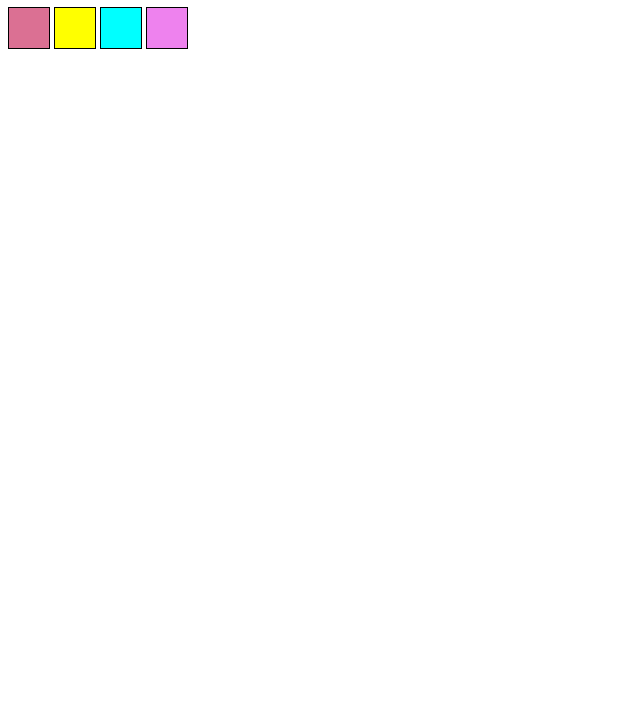
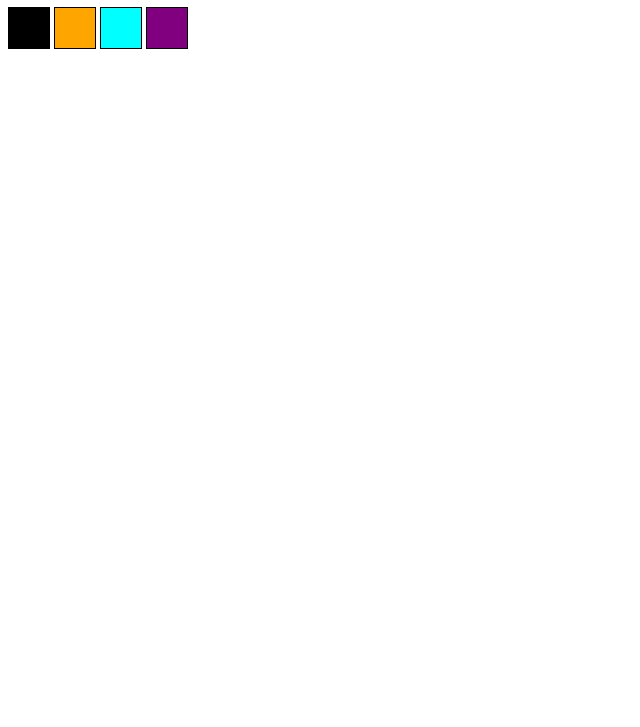
Before and after one commit to vanessabastos/vanessa-bastos-project-pixels-art, a website: page index.html in a window 1280 px wide. Shown: the part 73-800 px from the top of the page, without its empty margins (0-640 px from the left). Drawn offline with Linux system fonts and the light colour scheme.

Commit message:
enviando desafio 3

```diff
--- a/index.html
+++ b/index.html
@@ -10,11 +10,12 @@
 <body>
     <h1 id="title">"Paleta de Cores"</h1>
     <div id="color-pallete">
-        <div class="color" style="background-color: palevioletred;"></div>
-        <div class="color" style="background-color: yellow;"></div>
+        <div class="color" style="background-color: black;"></div>
+        <div class="color" style="background-color: orange;"></div>
         <div class="color" style="background-color: cyan;"></div>
-        <div class="color" style="background-color: violet;"></div>
+        <div class="color" style="background-color: purple;"></div>
     </div>
+
 
 
 </body>
```
Also changed, not shown: script.js (+9 -0 lines).
